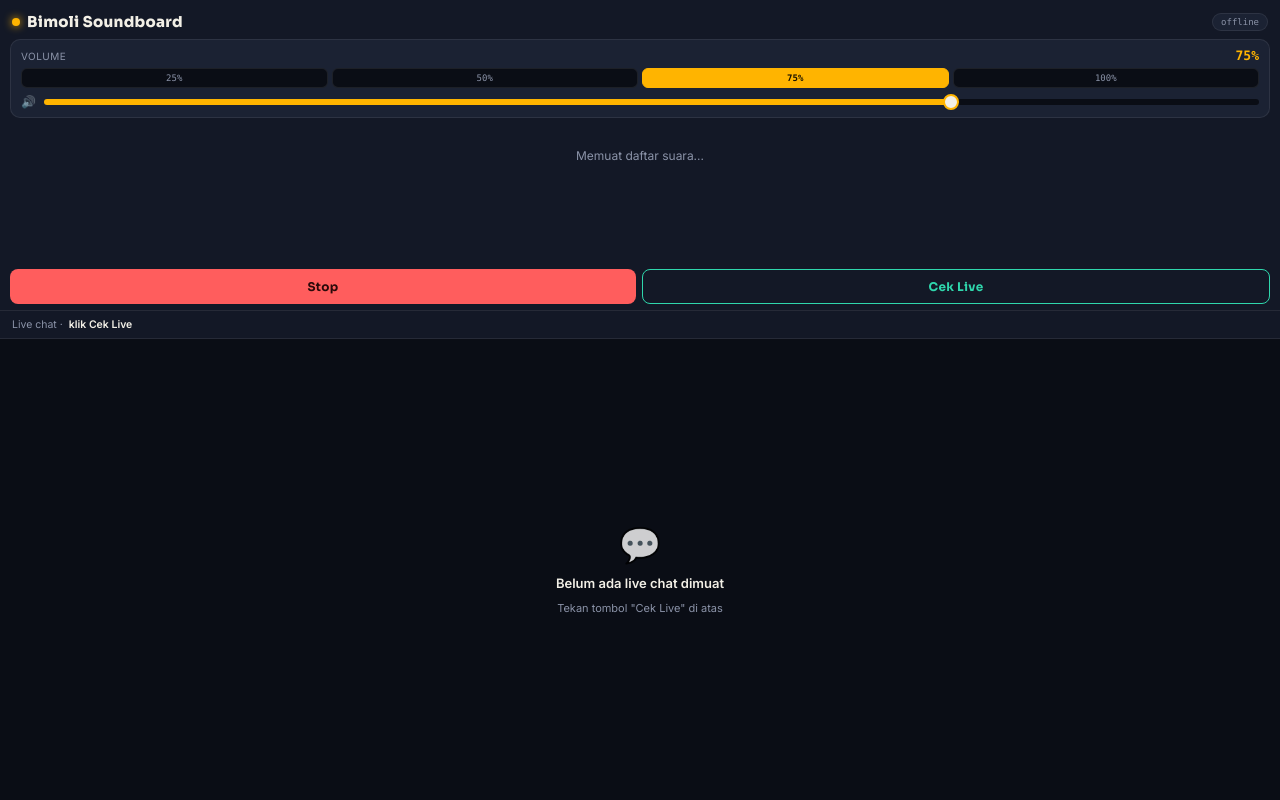
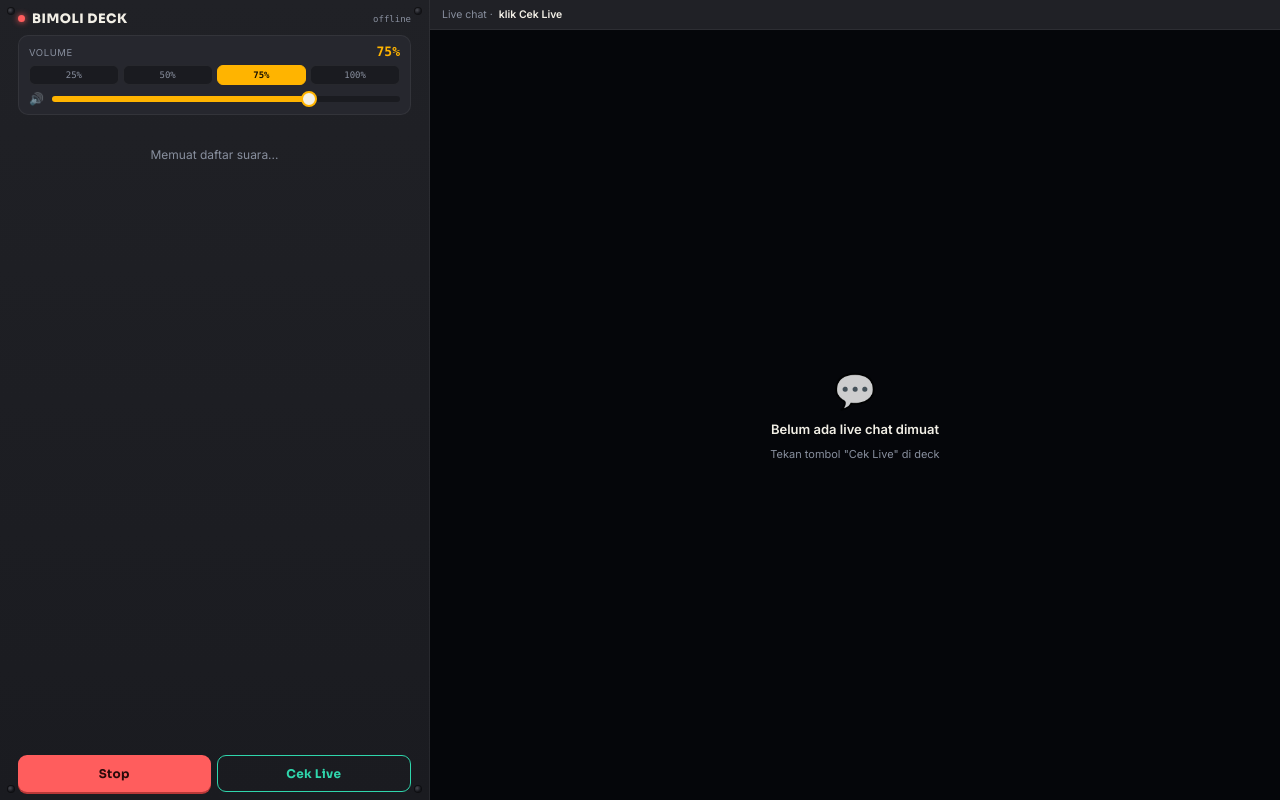
Before and after one commit to MerchPS/SonBot, a Flask app: page / in a window 1280 px wide. Run offline with Flask 2, Linux system fonts and the light colour scheme; some libraries are stand-ins or nearby versions.

Commit message:
Update index.html

```diff
--- a/templates/index.html
+++ b/templates/index.html
@@ -11,16 +11,19 @@
     <link href="https://fonts.googleapis.com/css2?family=Sora:wght@600;700;800&family=Inter:wght@400;500;600;700&display=swap" rel="stylesheet">
     <style>
         :root {
-            --bg: #0a0d15;
-            --surface: #131826;
-            --surface-2: #1b2233;
-            --line: rgba(255,255,255,0.08);
+            --body-bg: #05060a;
+            --bezel: #1a1b20;
+            --bezel-2: #202126;
+            --key: #26272e;
+            --key-hi: #313239;
+            --key-shadow: rgba(0,0,0,0.55);
+            --line: rgba(255,255,255,0.06);
             --gold: #ffb400;
             --gold-dim: #7a5c12;
             --coral: #ff5d5d;
             --teal: #2fd6ac;
             --text: #f2efe6;
-            --text-dim: #8b93a8;
+            --text-dim: #888f9e;
             --font-display: 'Sora', system-ui, sans-serif;
             --font-body: 'Inter', system-ui, sans-serif;
             --font-mono: ui-monospace, 'SF Mono', Menlo, monospace;
@@ -28,75 +31,83 @@
 
         * { margin: 0; padding: 0; box-sizing: border-box; -webkit-tap-highlight-color: transparent; }
 
+        html, body { height: 100%; }
         body {
             font-family: var(--font-body);
-            background: var(--bg);
-            min-height: 100vh;
+            background: radial-gradient(120% 140% at 50% -10%, #10121a 0%, var(--body-bg) 55%);
+            color: var(--text);
             user-select: none;
-            color: var(--text);
+            overflow: hidden;
+        }
+
+        .app {
             display: flex;
             flex-direction: column;
             height: 100vh;
-            overflow: hidden;
         }
 
-        /* ===== SOUNDBOARD ===== */
-        .soundboard-section {
-            background: var(--surface);
+        /* ============ DECK (soundboard hardware shell) ============ */
+        .deck {
+            background: linear-gradient(180deg, var(--bezel-2), var(--bezel));
             border-bottom: 1px solid var(--line);
-            padding: 10px 10px 6px;
-            flex: 3;
+            padding: 10px 10px 8px;
+            flex: 0 0 auto;
+            max-height: 46vh;
             display: flex;
             flex-direction: column;
-            overflow-y: auto;
-            max-height: 40vh;
+            position: relative;
         }
+        /* subtle hardware screws in the corners, like a real deck's bezel */
+        .deck::before, .deck::after,
+        .screw-tr, .screw-bl {
+            content: '';
+            position: absolute;
+            width: 6px; height: 6px;
+            border-radius: 50%;
+            background: radial-gradient(circle at 35% 35%, #4a4b52, #101116 70%);
+            box-shadow: 0 0 0 1px rgba(0,0,0,0.5);
+        }
+        .deck::before { top: 8px; left: 8px; }
+        .deck::after { bottom: 8px; left: 8px; }
+        .screw-tr { top: 8px; right: 8px; }
+        .screw-bl { bottom: 8px; right: 8px; }
 
-        .header { display: flex; justify-content: space-between; align-items: center; padding: 2px 2px 8px; }
-        .header h1 {
+        .deck-header {
+            display: flex; justify-content: space-between; align-items: center;
+            padding: 0 8px 8px;
+        }
+        .brand {
             font-family: var(--font-display);
-            font-size: 15px;
+            font-size: 13px;
             font-weight: 800;
-            letter-spacing: 0.3px;
-            display: flex;
-            align-items: center;
-            gap: 7px;
+            letter-spacing: 0.5px;
+            display: flex; align-items: center; gap: 7px;
         }
-        .header h1::before {
-            content: '';
-            width: 8px; height: 8px;
-            border-radius: 50%;
-            background: var(--gold);
-            box-shadow: 0 0 8px var(--gold);
-            flex-shrink: 0;
+        .power-led {
+            width: 7px; height: 7px; border-radius: 50%;
+            background: var(--coral);
+            box-shadow: 0 0 6px var(--coral);
+            transition: background 0.2s, box-shadow 0.2s;
         }
-        .status-mini {
-            font-family: var(--font-mono);
-            font-size: 9px;
-            padding: 3px 8px;
-            border-radius: 20px;
-            background: var(--surface-2);
-            border: 1px solid var(--line);
-            color: var(--text-dim);
-        }
-        .status-mini.on { color: var(--teal); border-color: rgba(47,214,172,0.35); }
+        .power-led.on { background: var(--teal); box-shadow: 0 0 7px var(--teal); }
+        .conn-label { font-family: var(--font-mono); font-size: 9px; color: var(--text-dim); }
 
-        /* volume: styled like a studio VU meter */
-        .volume-bar {
-            background: var(--surface-2);
+        /* volume module styled like a hardware fader strip */
+        .volume-module {
+            background: var(--key);
             border: 1px solid var(--line);
             border-radius: 10px;
             padding: 8px 10px;
-            margin-bottom: 6px;
+            margin: 0 8px 8px;
         }
-        .volume-header { display: flex; justify-content: space-between; align-items: baseline; margin-bottom: 5px; }
-        .volume-label { font-size: 10px; color: var(--text-dim); text-transform: uppercase; letter-spacing: 0.5px; }
+        .volume-row { display: flex; justify-content: space-between; align-items: baseline; margin-bottom: 6px; }
+        .volume-label { font-size: 9.5px; color: var(--text-dim); text-transform: uppercase; letter-spacing: 0.6px; }
         .volume-value { font-family: var(--font-mono); font-size: 13px; color: var(--gold); font-weight: 700; }
         .volume-presets { display: flex; gap: 4px; margin-bottom: 6px; }
         .volume-preset {
             flex: 1; padding: 4px; border-radius: 6px;
             border: 1px solid var(--line);
-            background: var(--bg);
+            background: var(--bezel);
             color: var(--text-dim);
             cursor: pointer;
             font-family: var(--font-mono);
@@ -104,14 +115,14 @@
             transition: background 0.15s, color 0.15s, border-color 0.15s;
         }
         .volume-preset.active { background: var(--gold); color: #1a1300; border-color: var(--gold); font-weight: 700; }
-        .volume-slider-container { display: flex; align-items: center; gap: 8px; }
-        .volume-slider-container span { font-size: 12px; opacity: 0.7; }
+        .volume-slider-row { display: flex; align-items: center; gap: 8px; }
+        .volume-slider-row span { font-size: 12px; opacity: 0.65; }
         input[type="range"] {
             -webkit-appearance: none;
             width: 100%; height: 6px;
             border-radius: 4px;
             outline: none;
-            background: linear-gradient(90deg, var(--gold) 0%, var(--gold) var(--fill, 75%), var(--bg) var(--fill, 75%), var(--bg) 100%);
+            background: linear-gradient(90deg, var(--gold) 0%, var(--gold) var(--fill, 75%), var(--bezel) var(--fill, 75%), var(--bezel) 100%);
         }
         input[type="range"]::-webkit-slider-thumb {
             -webkit-appearance: none;
@@ -129,62 +140,83 @@
             cursor: pointer;
         }
 
-        .sound-grid {
+        /* ============ KEY GRID (the actual stream-deck buttons) ============ */
+        .key-grid {
             display: grid;
-            grid-template-columns: repeat(auto-fill, minmax(84px, 1fr));
-            gap: 6px;
-            margin: 2px 0;
+            grid-template-columns: repeat(auto-fill, minmax(72px, 1fr));
+            gap: 8px;
+            padding: 2px 8px;
             flex: 1;
             overflow-y: auto;
         }
-        .sound-card {
-            background: var(--surface-2);
-            border-radius: 9px;
-            padding: 8px 4px;
+        .key {
+            aspect-ratio: 1 / 1;
+            border-radius: 11px;
+            border: 1px solid rgba(255,255,255,0.05);
+            background: linear-gradient(155deg, var(--key-hi) 0%, var(--key) 55%, #1e1f24 100%);
+            box-shadow:
+                inset 0 1px 0 rgba(255,255,255,0.07),
+                inset 0 -6px 10px rgba(0,0,0,0.35),
+                0 3px 5px rgba(0,0,0,0.45);
             cursor: pointer;
-            text-align: center;
-            border: 1px solid var(--line);
             display: flex;
             flex-direction: column;
             align-items: center;
             justify-content: center;
-            min-height: 52px;
-            transition: transform 0.12s, background 0.12s, border-color 0.12s;
+            gap: 2px;
+            padding: 4px 2px;
+            position: relative;
+            transition: transform 0.06s ease, box-shadow 0.1s ease, background 0.1s ease;
         }
-        .sound-card:hover { border-color: rgba(255,180,0,0.4); }
-        .sound-card:active { transform: scale(0.94); background: var(--gold); }
-        .sound-card:active .sound-name,
-        .sound-card:active .sound-info { color: #1a1300; }
-        .sound-emoji { font-size: 19px; margin-bottom: 2px; }
-        .sound-name { font-weight: 600; font-size: 9.5px; word-break: break-word; }
-        .sound-info { font-family: var(--font-mono); font-size: 7.5px; color: var(--text-dim); margin-top: 1px; }
+        .key::after {
+            /* screen glow ring, only visible on press */
+            content: '';
+            position: absolute; inset: 0;
+            border-radius: 11px;
+            box-shadow: 0 0 0 0 var(--gold);
+            transition: box-shadow 0.15s ease;
+            pointer-events: none;
+        }
+        .key:hover { transform: translateY(-1px); }
+        .key:active {
+            transform: translateY(1px) scale(0.97);
+            background: linear-gradient(155deg, #ffc94d, var(--gold) 60%, #e6a100 100%);
+            box-shadow: inset 0 2px 5px rgba(0,0,0,0.5), 0 1px 2px rgba(0,0,0,0.4);
+        }
+        .key:active::after { box-shadow: 0 0 14px 2px rgba(255,180,0,0.55); }
+        .key:active .key-name,
+        .key:active .key-count { color: #1a1300; }
+        .key-icon { font-size: 20px; line-height: 1; filter: drop-shadow(0 1px 1px rgba(0,0,0,0.4)); }
+        .key-name { font-weight: 600; font-size: 9.5px; text-align: center; word-break: break-word; line-height: 1.15; }
+        .key-count { font-family: var(--font-mono); font-size: 7px; color: var(--text-dim); }
         .empty-state { grid-column: 1/-1; text-align: center; padding: 22px 10px; color: var(--text-dim); font-size: 12px; }
 
-        .controls-row { display: flex; gap: 6px; margin-top: 6px; }
+        .deck-footer { display: flex; gap: 6px; padding: 8px 8px 0; }
         .btn {
-            flex: 1; padding: 9px; border: none; border-radius: 8px;
+            flex: 1; padding: 10px; border: none; border-radius: 9px;
             cursor: pointer; font-family: var(--font-display); font-size: 12px; font-weight: 700;
             letter-spacing: 0.3px;
             transition: filter 0.12s, transform 0.08s;
         }
-        .btn-stop { background: var(--coral); color: #2a0a0a; }
+        .btn-stop { background: var(--coral); color: #2a0a0a; box-shadow: 0 2px 0 #b93838; }
         .btn-chat { background: transparent; color: var(--teal); border: 1.5px solid var(--teal); }
-        .btn:hover { filter: brightness(1.1); }
-        .btn:active { transform: scale(0.97); }
+        .btn:active { transform: translateY(1px); filter: brightness(1.05); }
 
-        /* ===== LIVE CHAT ===== */
-        .chat-section {
-            flex: 5;
+        /* ============ CHAT PANEL ============ */
+        .chat-panel {
+            flex: 1;
             display: flex;
             flex-direction: column;
-            background: var(--bg);
+            background: var(--body-bg);
+            min-height: 0;
         }
         .chat-header {
             display: flex; justify-content: space-between; align-items: center;
-            padding: 7px 12px;
-            background: var(--surface);
+            padding: 8px 12px;
+            background: var(--bezel-2);
             border-bottom: 1px solid var(--line);
             font-size: 10.5px;
+            flex: 0 0 auto;
         }
         .chat-header-label { color: var(--text-dim); display: flex; align-items: center; gap: 6px; }
         #liveStatus { color: var(--text); font-weight: 600; }
@@ -212,7 +244,7 @@
             padding: 3px 8px;
             cursor: pointer;
         }
-        .chat-iframe-container { flex: 1; position: relative; background: var(--bg); }
+        .chat-iframe-container { flex: 1; position: relative; background: var(--body-bg); min-height: 0; }
         .chat-iframe-container iframe { width: 100%; height: 100%; border: none; }
         .chat-placeholder {
             position: absolute; inset: 0;
@@ -224,7 +256,7 @@
         .chat-placeholder .sub { font-size: 11px; }
         .spinner {
             width: 22px; height: 22px;
-            border: 2.5px solid var(--surface-2);
+            border: 2.5px solid var(--key);
             border-top-color: var(--gold);
             border-radius: 50%;
             animation: spin 0.8s linear infinite;
@@ -232,7 +264,7 @@
 
         .toast {
             position: fixed; top: 10px; left: 50%; transform: translateX(-50%);
-            background: var(--surface-2);
+            background: var(--key);
             border: 1px solid var(--gold-dim);
             color: var(--text);
             padding: 8px 16px; border-radius: 20px; font-size: 12px;
@@ -244,46 +276,72 @@
         @keyframes pulse { 0%,100% { opacity: 1; } 50% { opacity: 0.3; } }
         @keyframes spin { to { transform: rotate(360deg); } }
 
-        ::-webkit-scrollbar { width: 3px; }
+        ::-webkit-scrollbar { width: 3px; height: 3px; }
         ::-webkit-scrollbar-track { background: transparent; }
         ::-webkit-scrollbar-thumb { background: var(--gold-dim); border-radius: 3px; }
 
+        /* ============ RESPONSIVE: PC / wide tablets ============ */
+        @media (min-width: 860px) {
+            .app { flex-direction: row; }
+            .deck {
+                flex: 0 0 380px;
+                max-height: none;
+                height: 100vh;
+                border-bottom: none;
+                border-right: 1px solid var(--line);
+            }
+            .key-grid { grid-template-columns: repeat(auto-fill, minmax(78px, 1fr)); }
+            .chat-panel { height: 100vh; }
+        }
+
+        @media (min-width: 1200px) {
+            .deck { flex-basis: 430px; }
+            .key-grid { grid-template-columns: repeat(auto-fill, minmax(88px, 1fr)); gap: 10px; }
+            .key-icon { font-size: 24px; }
+            .key-name { font-size: 10.5px; }
+        }
+
         @media (max-width: 340px) {
-            .sound-grid { grid-template-columns: repeat(auto-fill, minmax(72px, 1fr)); }
+            .key-grid { grid-template-columns: repeat(auto-fill, minmax(64px, 1fr)); }
         }
     </style>
 </head>
 <body>
-    <!-- SOUNDBOARD -->
-    <div class="soundboard-section">
-        <div class="header"><h1>Bimoli Soundboard</h1><span class="status-mini" id="status">connecting</span></div>
+    <div class="app">
+        <!-- DECK -->
+        <div class="deck">
+            <span class="screw-tr"></span><span class="screw-bl"></span>
+            <div class="deck-header">
+                <span class="brand"><span class="power-led" id="powerLed"></span>BIMOLI DECK</span>
+                <span class="conn-label" id="status">connecting</span>
+            </div>
 
-        <div class="volume-bar">
-            <div class="volume-header"><span class="volume-label">Volume</span><span class="volume-value" id="volumeValue">75%</span></div>
+            <div class="volume-module">
+                <div class="volume-row"><span class="volume-label">Volume</span><span class="volume-value" id="volumeValue">75%</span></div>
                 <div class="volume-presets">
                     <button class="volume-preset" onclick="setVol(0.25)">25%</button>
                     <button class="volume-preset" onclick="setVol(0.5)">50%</button>
                     <button class="volume-preset active" onclick="setVol(0.75)">75%</button>
                     <button class="volume-preset" onclick="setVol(1.0)">100%</button>
                 </div>
-            <div class="volume-slider-container">
+                <div class="volume-slider-row">
                     <span>&#128266;</span>
                     <input type="range" id="volSlider" min="0" max="100" value="75" oninput="updVol(this.value)" onchange="setVol2(this.value)" aria-label="Volume">
                 </div>
             </div>
 
-        <div class="sound-grid" id="soundGrid">
+            <div class="key-grid" id="soundGrid">
                 <div class="empty-state">Memuat daftar suara...</div>
             </div>
 
-        <div class="controls-row">
+            <div class="deck-footer">
                 <button class="btn btn-stop" onclick="stopAll()">Stop</button>
                 <button class="btn btn-chat" onclick="loadLiveChat()">Cek Live</button>
             </div>
         </div>
 
         <!-- LIVE CHAT -->
-    <div class="chat-section">
+        <div class="chat-panel">
             <div class="chat-header">
                 <span class="chat-header-label">Live chat &middot; <span id="liveStatus">klik Cek Live</span></span>
                 <span class="live-badge" id="liveBadge">LIVE</span>
@@ -292,7 +350,8 @@
                 <div class="chat-placeholder">
                     <div class="icon">&#128172;</div>
                     <div class="title">Belum ada live chat dimuat</div>
-                <div class="sub">Tekan tombol "Cek Live" di atas</div>
+                    <div class="sub">Tekan tombol "Cek Live" di deck</div>
+                </div>
             </div>
         </div>
     </div>
@@ -321,17 +380,21 @@
         });
         socket.on('play_response', (data) => { if (data.status === 'ok') toast('▶ ' + data.nama_suara); });
 
-        // Optional: if the backend implements a 'check_live' handler (recommended —
-        // server-side lookup avoids CORS limits entirely), use it. Falls back to the
-        // client-side oEmbed check below if there's no response.
+        // Backend emits this after a 'check_live' request (server.py handles the
+        // actual YouTube lookup so it's not limited by browser CORS).
         socket.on('live_status', (data) => {
-            if (data && data.videoId) applyLiveState(data.videoId);
+            liveCheckInFlight = false;
+            if (data && data.videoId) {
+                applyLiveState(data.videoId);
+            } else {
+                document.getElementById('liveStatus').textContent = 'tidak live';
+                setChatPlaceholder('😴', 'Sedang tidak live', 'Coba cek lagi beberapa saat lagi', true);
+            }
         });
 
         function setStatus(ok) {
-            const el = document.getElementById('status');
-            el.textContent = ok ? 'online' : 'offline';
-            el.classList.toggle('on', ok);
+            document.getElementById('status').textContent = ok ? 'online' : 'offline';
+            document.getElementById('powerLed').classList.toggle('on', ok);
         }
 
         function updVol(v) {
@@ -359,11 +422,11 @@
             const em = { Bimoli: '🎭', Gaming: '🎮', Meme: '😂', Efek: '💥' };
             semuaSuara.sort((a, b) => (b.jumlah_main || 0) - (a.jumlah_main || 0));
             semuaSuara.forEach(s => {
-                const card = document.createElement('div');
-                card.className = 'sound-card';
-                card.onclick = () => socket.emit('play_sound', { nama_file: s.nama_file, volume: vol });
-                card.innerHTML = `<div class="sound-emoji">${em[s.kategori] || '🔊'}</div><div class="sound-name">${s.nama}</div><div class="sound-info">${s.jumlah_main || 0}x</div>`;
-                grid.appendChild(card);
+                const key = document.createElement('div');
+                key.className = 'key';
+                key.onclick = () => socket.emit('play_sound', { nama_file: s.nama_file, volume: vol });
+                key.innerHTML = `<div class="key-icon">${em[s.kategori] || '🔊'}</div><div class="key-name">${s.nama}</div><div class="key-count">${s.jumlah_main || 0}x</div>`;
+                grid.appendChild(key);
             });
         }
 
@@ -378,10 +441,10 @@
         }
 
         // ===== LIVE CHAT =====
-        // Uses YouTube's oEmbed endpoint only — it sends proper CORS headers so it
-        // works from the browser, unlike fetching a raw youtube.com page (which is
-        // blocked by CORS and was the dead code in the previous version).
-        async function getLiveVideoId() {
+        // Client-side fallback only (oEmbed, works for real watch URLs). The
+        // primary path is the socket 'check_live' -> 'live_status' round trip
+        // handled by server.py, which isn't limited by browser CORS.
+        async function getLiveVideoIdFallback() {
             try {
                 const url = `https://www.youtube.com/oembed?url=${encodeURIComponent('https://www.youtube.com/' + CHANNEL_HANDLE + '/live')}&format=json`;
                 const res = await fetch(url);
@@ -409,10 +472,8 @@
             document.getElementById('liveStatus').textContent = 'sedang live';
             document.getElementById('liveBadge').style.display = 'inline-flex';
 
-            // sandbox WITHOUT allow-top-navigation: this is what stops YouTube from
-            // being able to force-redirect the whole page if embed_domain doesn't
-            // match. Worst case on mismatch, the chat box itself shows an error —
-            // the page around it stays put.
+            // sandbox WITHOUT allow-top-navigation stops YouTube from force-redirecting
+            // the whole page if embed_domain ever mismatches.
             document.getElementById('chatContainer').innerHTML = `
                 <iframe
                     src="https://www.youtube.com/live_chat?v=${videoId}&embed_domain=${window.location.hostname}"
@@ -436,24 +497,28 @@
                     <div class="sub">Mengecek status live...</div>
                 </div>`;
 
-            // Give the backend a chance to answer first (no CORS limits server-side).
+            // Ask the backend (reliable, no CORS). If it doesn't answer within 4s
+            // (e.g. older server.py without the handler), fall back to the client check.
             socket.emit('check_live');
-            const videoId = await getLiveVideoId();
+            const timeout = setTimeout(async () => {
+                if (!liveCheckInFlight) return;
+                const videoId = await getLiveVideoIdFallback();
                 liveCheckInFlight = false;
-
                 if (videoId) {
                     applyLiveState(videoId);
                 } else {
                     document.getElementById('liveStatus').textContent = 'tidak live';
                     setChatPlaceholder('😴', 'Sedang tidak live', 'Coba cek lagi beberapa saat lagi', true);
                 }
+            }, 4000);
+
+            socket.once('live_status', () => clearTimeout(timeout));
         }
 
         // ===== AUTO CHECK EVERY 1 MINUTE =====
-        setInterval(async () => {
+        setInterval(() => {
             if (liveCheckInFlight) return;
-            const videoId = await getLiveVideoId();
-            if (videoId && videoId !== liveVideoId) applyLiveState(videoId);
+            socket.emit('check_live');
         }, 60000);
 
         // ===== INIT =====
```
Lines whose indentation alone changed are shown as unchanged.
